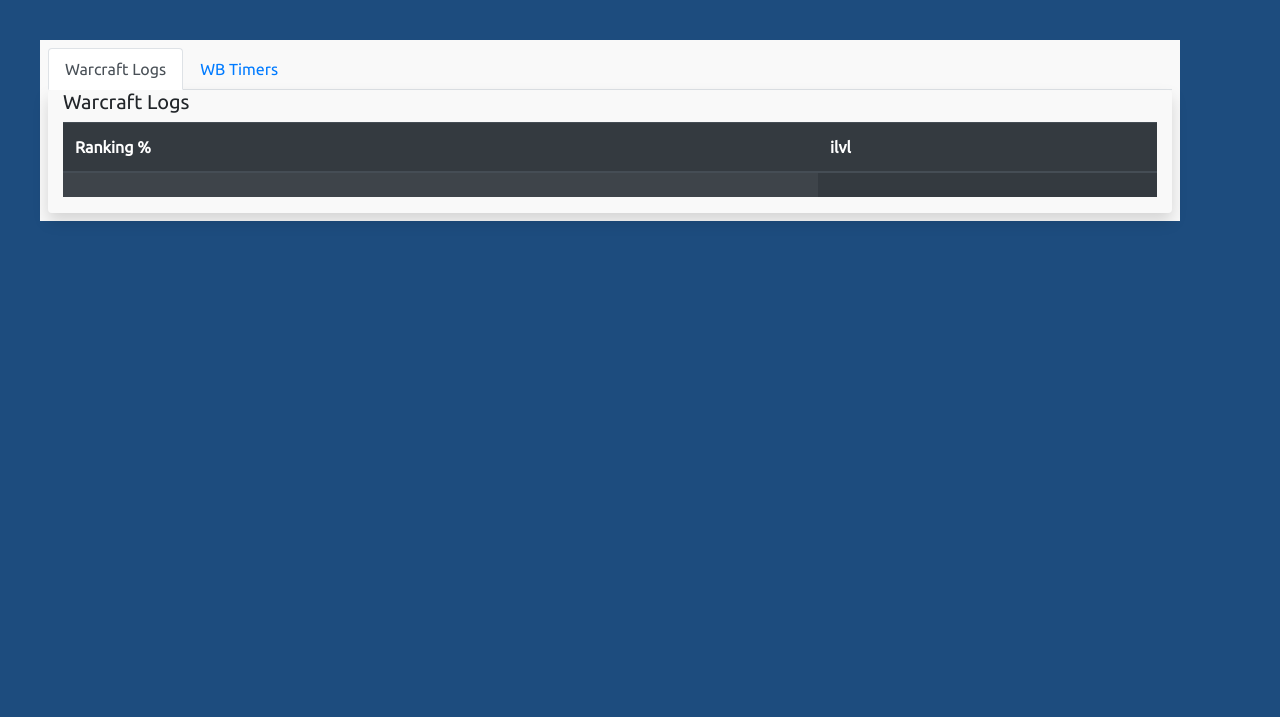
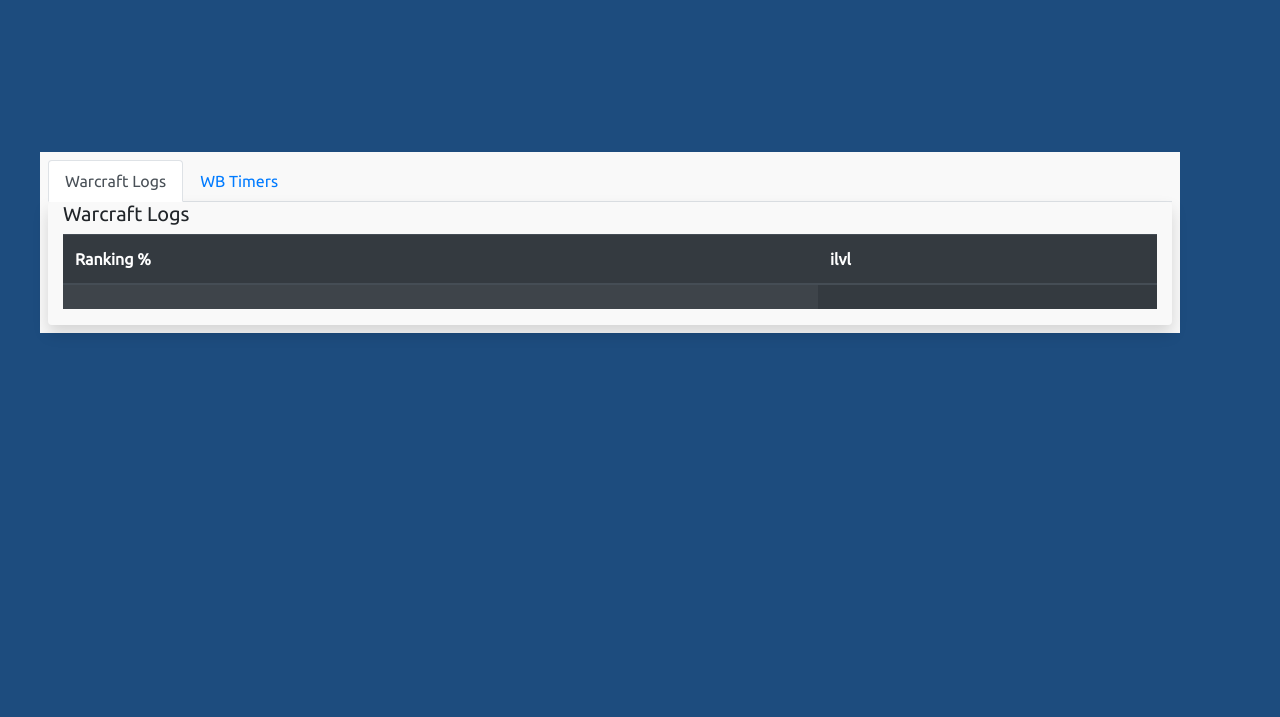
Before and after one commit to jditullio92/WoWtilities, a website: page public/worldbuffs/index.html in a window 1280 px wide. Shown: the top 717 px of the page. Drawn offline with nearby package versions, Linux system fonts and the light colour scheme; no server answers.

Commit message:
Added padding to body for fixed-top header

```diff
--- a/public/index.css
+++ b/public/index.css
@@ -6,7 +6,7 @@
     background-size: 100% 100%;
     background-repeat: no-repeat;
     background-position: center;
-    padding: 0.5rem .75rem;
+    padding: 4rem .75rem 0.5rem 0.75rem;
     overflow: hidden;
 }
 
```
